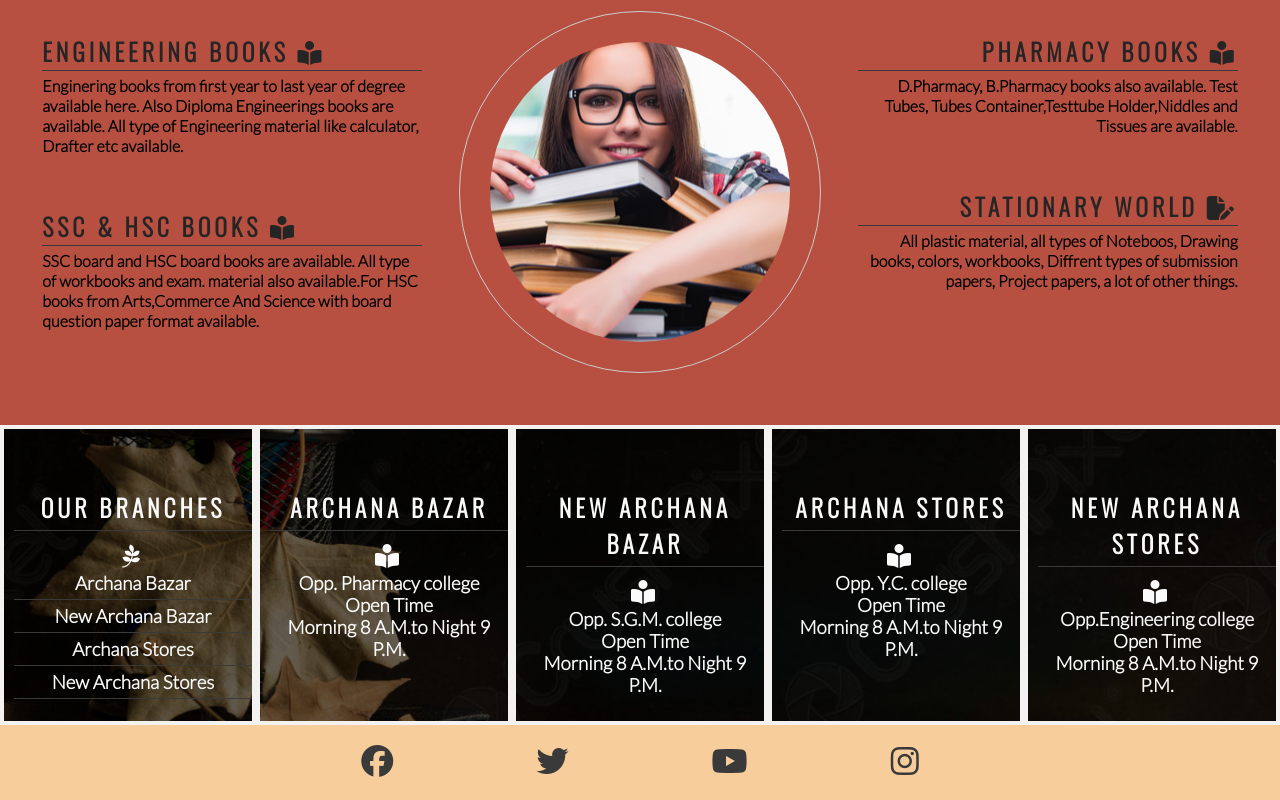
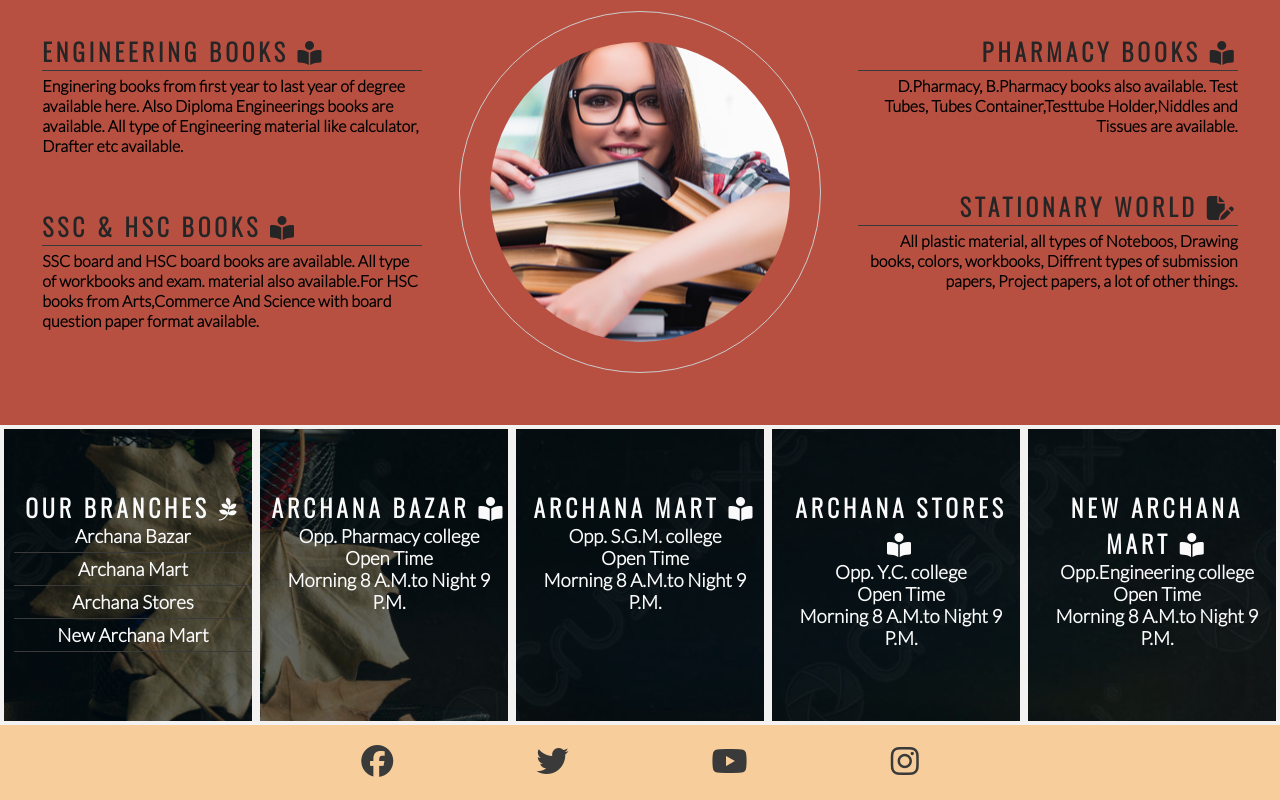
Before and after one commit to AmarDange/Archana-Bazar, a plain HTML site: page index.html in a window 1280 px wide. Shown: the part 786-1586 px from the top of the page. Drawn offline with nearby package versions, Linux system fonts and the light colour scheme.

Commit message:
index.html document checking on w3 org validator

```diff
--- a/assets/css/style.css
+++ b/assets/css/style.css
@@ -203,7 +203,7 @@ animation-fill-mode: forwards;
 }
 #times div {
     color: #fafafa;
-    background-color: rgba(0,0,0,.6);
+    background-color: rgba(1, 16, 24, 0.6);
     width: 20%;
     height: 300px;
     float: left;
--- a/index.html
+++ b/index.html
@@ -76,32 +76,32 @@
     </section>
     <section id="times">
         <div>
-            <h2>Our Branches  <hr><i class="fa-brands fa-pagelines"></i></h2>
+            <h2>Our Branches <i class="fa-brands fa-pagelines"></i><span></span></h2>
             <h3>  Archana Bazar</h3><hr>
-            <h3>  New Archana Bazar</h3><hr>
+            <h3>  Archana Mart</h3><hr>
             <h3>  Archana Stores</h3><hr>
-            <h3>  New Archana Stores</h3><hr>
+            <h3>  New Archana Mart</h3><hr>
         </div>
         <div>
-            <h2>Archana BAzar<hr><i class="fa-solid fa-book-open-reader"></i></h2>
+            <h2>Archana BAzar <i class="fa-solid fa-book-open-reader"></i><span></span></h2>
             <h3>Opp. Pharmacy college</h3>
             <h3>Open Time</h3>
             <h3>Morning 8 A.M.to Night 9 P.M.</h3>
         </div>
         <div>
-            <h2> New Archana BAzar<hr><i class="fa-solid fa-book-open-reader"></i></h2>
+            <h2> Archana Mart <i class="fa-solid fa-book-open-reader"></i><span></span></h2>
             <h3>Opp. S.G.M. college</h3>
             <h3>Open Time</h3>
             <h3>Morning 8 A.M.to Night 9 P.M.</h3>
         </div>
         <div>
-            <h2>Archana Stores<hr><i class="fa-solid fa-book-open-reader"></i></h2>
+            <h2>Archana Stores <i class="fa-solid fa-book-open-reader"></i><span></span></h2>
             <h3>Opp. Y.C. college</h3>
             <h3>Open Time</h3>
             <h3>Morning 8 A.M.to Night 9 P.M.</h3>
         </div>
         <div>
-            <h2>New Archana Stores<hr><i class="fa-solid fa-book-open-reader"></i></h2>
+            <h2>New Archana Mart <i class="fa-solid fa-book-open-reader"></i><span></span></h2>
             <h3>Opp.Engineering college</h3>
             <h3>Open Time</h3>
             <h3>Morning 8 A.M.to Night 9 P.M.</h3>
@@ -115,15 +115,15 @@
         </li>
         <li>
             <a href="https://www.twitter.com/"  target="_blank" rel="noopener"
-            aria-label="visit our twitter page(opens in a new tab)"><i class="fa-brands fa-twitter"></i></i></a>
+            aria-label="visit our twitter page(opens in a new tab)"><i class="fa-brands fa-twitter"></i></a>
         </li>
         <li>
             <a href="https://www.youtube.com/"  target="_blank" rel="noopener"
-            aria-label="visit our youtube page(opens in a new tab)"><i class="fa-brands fa-youtube"></i></i></a>
+            aria-label="visit our youtube page(opens in a new tab)"><i class="fa-brands fa-youtube"></i></a>
         </li>
         <li>
             <a href="https://www.instagram.com/"  target="_blank" rel="noopener"
-            aria-label="visit our instagram page(opens in a new tab)"><i class="fa-brands fa-instagram"></i></i></a>
+            aria-label="visit our instagram page(opens in a new tab)"><i class="fa-brands fa-instagram"></i></a>
         </li>
        </ul>
     </footer>
```
